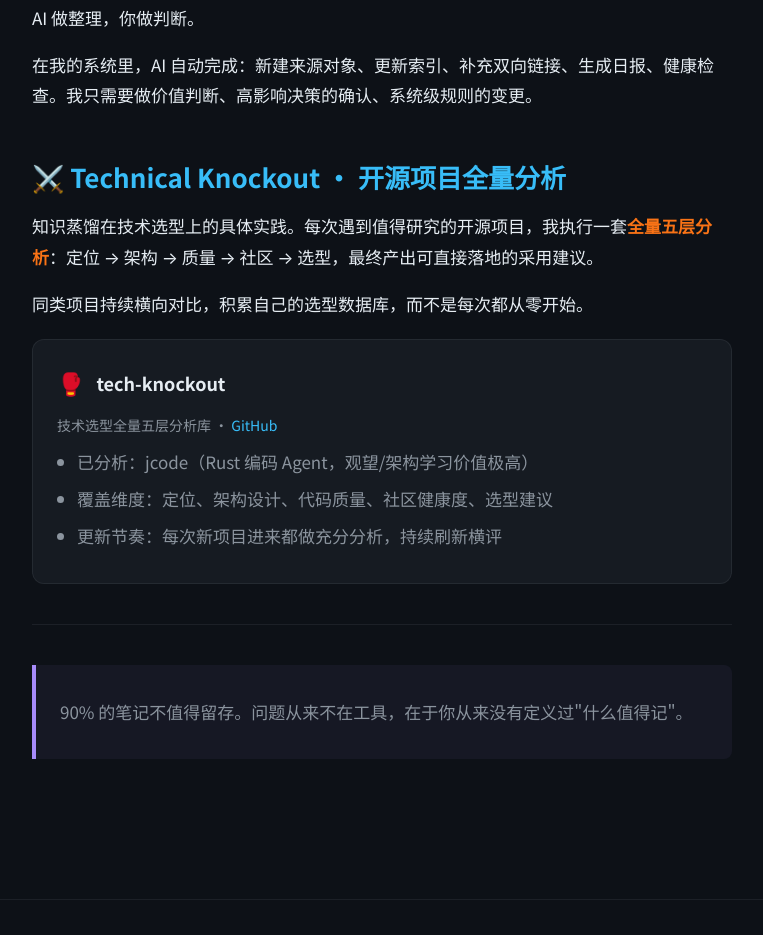
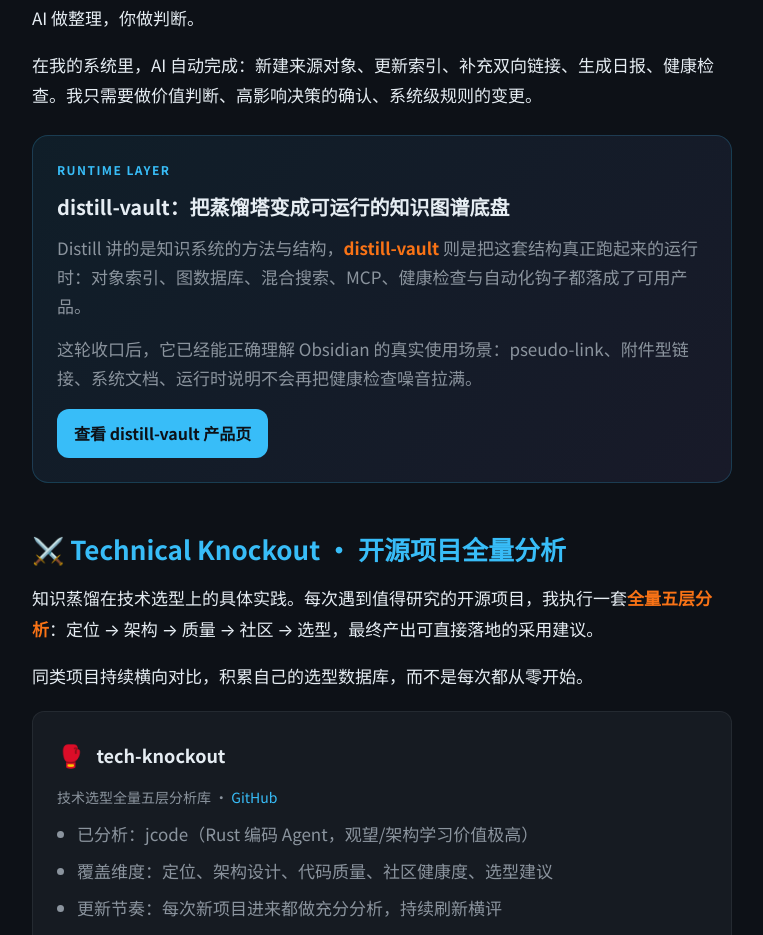
Before and after one commit to okbexx/okbexx.github.io, an Astro site: page /distill in a window 1280 px wide. Shown: the part 1459-2394 px from the top of the page, without its empty margins (258-1021 px from the left). Built offline with nearby package versions, Linux system fonts and the light colour scheme; Astro itself is replaced by a stand-in of ours.

Commit message:
content: align distill site entrypoints

```diff
--- a/src/pages/distill.astro
+++ b/src/pages/distill.astro
@@ -60,6 +60,20 @@ import BaseLayout from '../layouts/BaseLayout.astro';
       在我的系统里，AI 自动完成：新建来源对象、更新索引、补充双向链接、生成日报、健康检查。我只需要做价值判断、高影响决策的确认、系统级规则的变更。
     </p>
 
+    <div style="background: linear-gradient(135deg, rgba(56,189,248,0.08), rgba(167,139,250,0.08)); border: 1px solid rgba(56,189,248,0.2); border-radius: 16px; padding: 24px; margin: 24px 0;">
+      <div style="font-size: 12px; color: var(--blue); text-transform: uppercase; letter-spacing: 0.12em; font-weight: 700; margin-bottom: 10px;">Runtime Layer</div>
+      <h3 style="margin: 0 0 10px;">distill-vault：把蒸馏塔变成可运行的知识图谱底盘</h3>
+      <p style="margin: 0 0 14px; color: var(--text-secondary); line-height: 1.7;">
+        Distill 讲的是知识系统的方法与结构，<strong>distill-vault</strong> 则是把这套结构真正跑起来的运行时：对象索引、图数据库、混合搜索、MCP、健康检查与自动化钩子都落成了可用产品。
+      </p>
+      <p style="margin: 0 0 16px; color: var(--text-secondary); line-height: 1.7;">
+        这轮收口后，它已经能正确理解 Obsidian 的真实使用场景：pseudo-link、附件型链接、系统文档、运行时说明不会再把健康检查噪音拉满。
+      </p>
+      <a href="/distill-vault" style="display: inline-flex; align-items: center; justify-content: center; padding: 10px 16px; border-radius: 12px; background: var(--blue); color: #0D1117; font-weight: 700; text-decoration: none; border: 1px solid rgba(56,189,248,0.35);">
+        查看 distill-vault 产品页
+      </a>
+    </div>
+
     <h2>⚔️ Technical Knockout · 开源项目全量分析</h2>
     <p>
       知识蒸馏在技术选型上的具体实践。每次遇到值得研究的开源项目，我执行一套<strong>全量五层分析</strong>：定位 → 架构 → 质量 → 社区 → 选型，最终产出可直接落地的采用建议。
--- a/src/pages/index.astro
+++ b/src/pages/index.astro
@@ -36,6 +36,9 @@ const posts = entries.sort((a, b) => new Date(b.data.date).getTime() - new Date(
         </p>
         <p style="font-size: 14px; color: var(--text-secondary); line-height: 1.6;">
           把 Obsidian 知识库变成可查询的知识图谱。图数据库 + 混合搜索 + 社区发现 + MCP，知识库不再是 storage，而是 runtime。
+        </p>
+        <p style="font-size: 13px; color: var(--purple); line-height: 1.6; margin-top: 10px; font-weight: 600;">
+          新收口：健康检查已理解 pseudo-link、附件链接、system docs，不再被 Obsidian 正常用法带偏。
         </p>
       </a>
 
```
Also changed, not shown: 2 other files.
